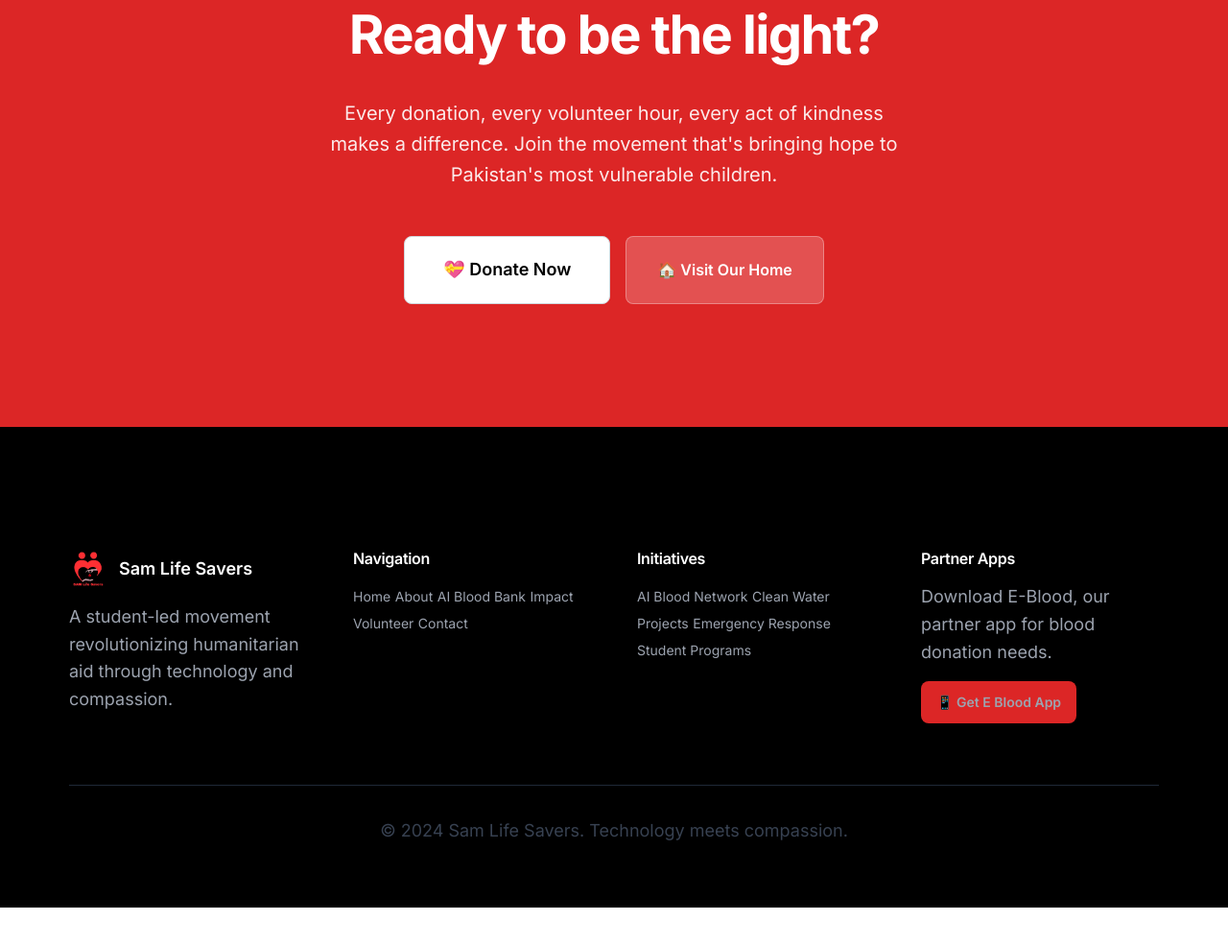
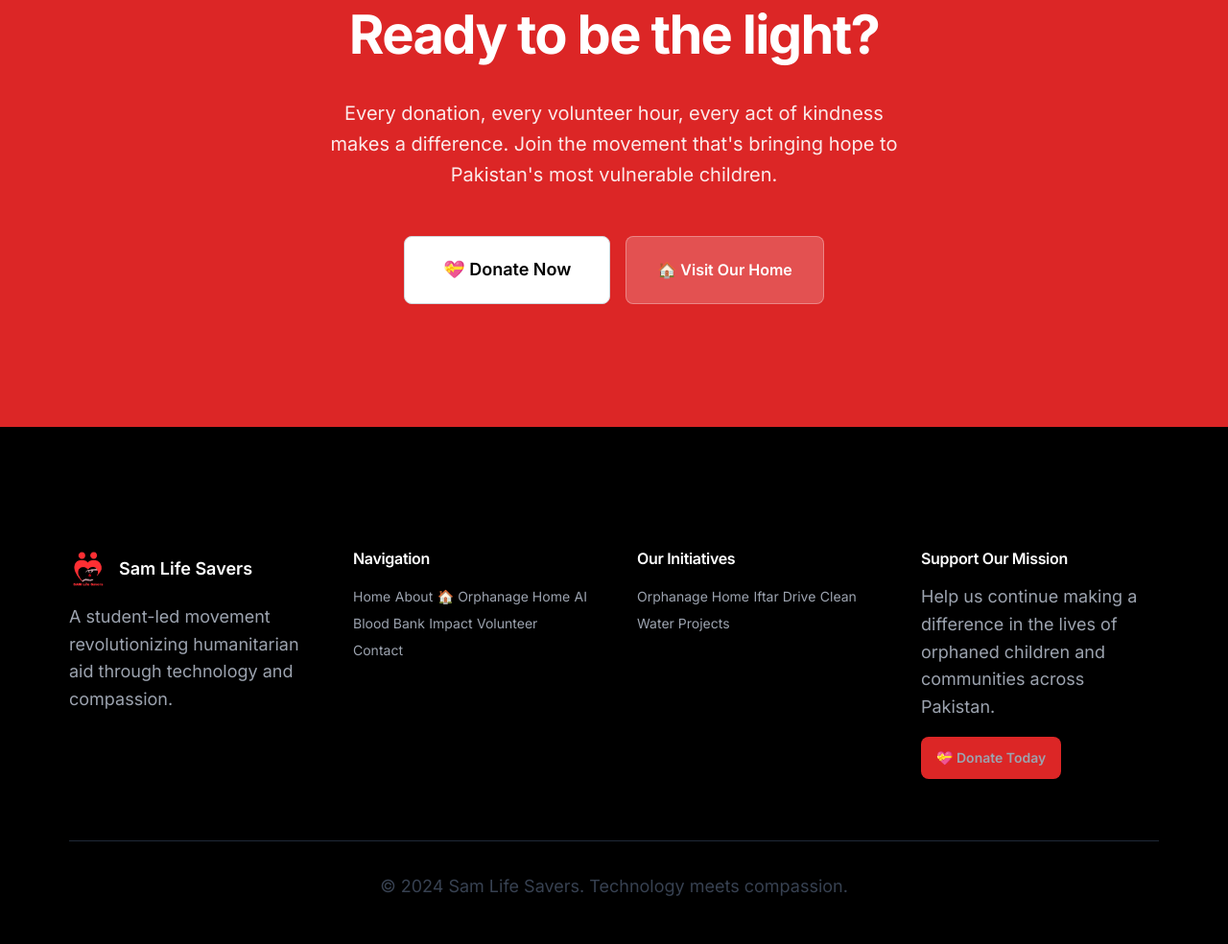
Before and after one commit to mudassir044/sls-emergent, a website: page index.html in a window 1280 px wide. Shown: the part 3945-4929 px from the top of the page at 96% size. Before the commit the page ends 4891 px from the top, so only its background shows below. Drawn offline with Linux system fonts and the light colour scheme.

Commit message:
auto-commit for f4e813e1-04d5-4c24-abe5-e7bd2fe292ef

```diff
--- a/index.html
+++ b/index.html
@@ -524,6 +524,7 @@
             <h4>Navigation</h4>
             <a href="/">Home</a>
             <a href="About.html">About</a>
+            <a href="Hope-In-Action-Orphanage.html">🏠 Orphanage Home</a>
             <a href="HumanKind-AI-Blood-Bank.html">AI Blood Bank</a>
             <a href="Hope-In-Action.html">Impact</a>
             <a href="Volunteer-Form.html">Volunteer</a>
@@ -531,15 +532,15 @@
           </div>
 
           <div class="footer-section">
-            <h4>Initiatives</h4>
-            <a href="HumanKind-AI-Blood-Bank.html">AI Blood Network</a>
+            <h4>Our Initiatives</h4>
+            <a href="Hope-In-Action-Orphanage.html">Orphanage Home</a>
+            <a href="Contact.html#donate">Iftar Drive</a>
             <a href="Contact.html#donate">Clean Water Projects</a>
-            <a href="Contact.html#donate">Emergency Response</a>
-            <a href="Contact.html#donate">Student Programs</a>
+            <a href="Gallery.html" class="mobile-only">Photo Gallery</a>
           </div>
 
           <div class="footer-section">
-            <h4>Partner Apps</h4>
+            <h4>Support Our Mission</h4>
             <p
               style="
                 color: var(--gray-400);
@@ -547,15 +548,14 @@
                 line-height: 1.6;
               "
             >
-              Download E-Blood, our partner app for blood donation needs.
+              Help us continue making a difference in the lives of orphaned children and communities across Pakistan.
             </p>
             <a
-              href="https://play.google.com/store/apps/details?id=com.pakistan.Ebloodpakistan&pcampaignid=web_share"
-              target="_blank"
+              href="Contact.html#donate"
               class="btn btn-primary btn-small"
               style="padding: 0.5rem 1rem; font-size: 0.875rem"
             >
-              📱 Get E Blood App
+              💝 Donate Today
             </a>
           </div>
         </div>
```
